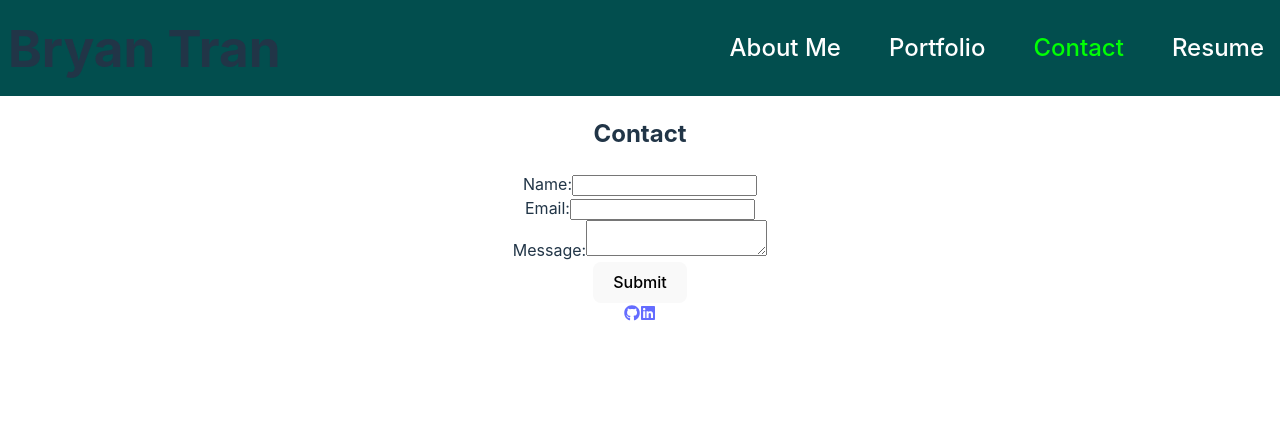
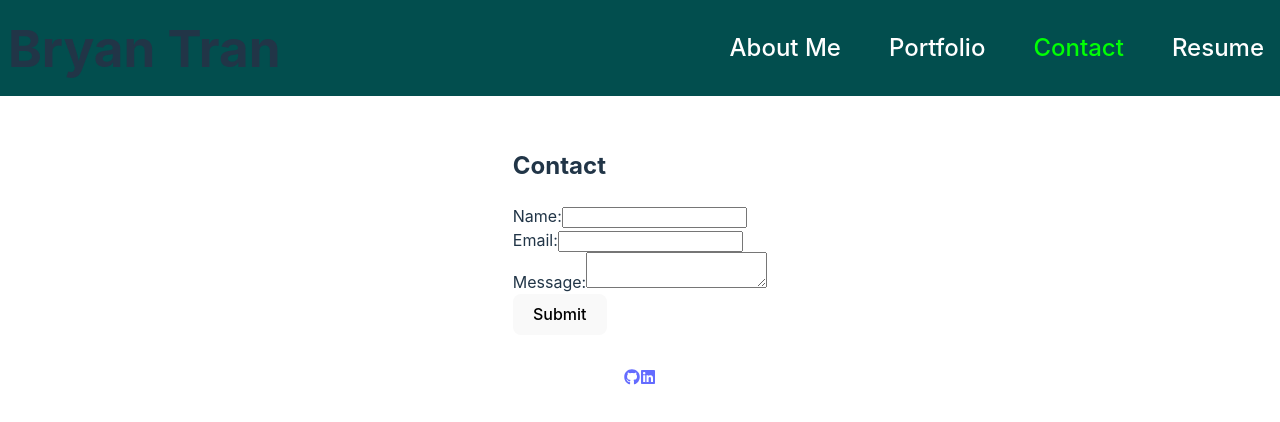
Before and after one commit to iambryantran/react-portfolio, a React (Vite) app: page /contact in a window 1280 px wide. Shown: the top 422 px of the page. Built offline with nearby package versions, Linux system fonts and the light colour scheme.

Commit message:
Added an alert when the user leaves a text field empty

```diff
--- a/src/App.css
+++ b/src/App.css
@@ -77,6 +77,15 @@
   width: 100%;
 }
 
+.contact {
+  display: flex;
+  flex-direction: column;
+  justify-content: space-around;
+  align-items: left;
+  text-align: left;
+  padding: 2em;
+}
+
 .card-row {
   display: flex;
   flex-direction: row;
@@ -109,3 +118,7 @@
   align-items: center;
   min-height: 100%;
 }
+
+.portfolio h2 {
+  padding-left: 1em;
+}
--- a/src/components/Contact.jsx
+++ b/src/components/Contact.jsx
@@ -5,11 +5,17 @@ const Contact = () => {
     const [email, setEmail] = useState('');
     const [message, setMessage] = useState('');
 
+    const handleBlur = (field) => {
+        if (field.trim() === '') {
+            alert('Please enter a value for the field.');
+        }
+    };
+
     const handleSubmit = (e) => {
         e.preventDefault();
 
-        if (message.trim() === '') {
-            alert('Please enter a message.');
+        if (!name.trim() || ! email.trim() || !message.trim()) {
+            alert('Please fill in all fields.');
             return;
         }
 
@@ -25,7 +31,7 @@ const Contact = () => {
     };
 
     return (
-        <div>
+        <div className='contact'>
             <h2>Contact</h2>
             <form onSubmit={handleSubmit}>
                 <div>
@@ -35,6 +41,7 @@ const Contact = () => {
                         id="name"
                         value={name}
                         onChange={(e) => setName(e.target.value)}
+                        onBlur={() => handleBlur(name)}
                     />
                 </div>
                 <div>
@@ -44,6 +51,7 @@ const Contact = () => {
                         id="email"
                         value={email}
                         onChange={(e) => setEmail(e.target.value)}
+                        onBlur={() => handleBlur(email)}
                     />
                 </div>
                 <div>
@@ -52,6 +60,7 @@ const Contact = () => {
                         id="message"
                         value={message}
                         onChange={(e) => setMessage(e.target.value)}
+                        onBlur={() => handleBlur(message)}
                     ></textarea>
                 </div>
                 <button type="submit">Submit</button>
--- a/src/components/Portfolio.jsx
+++ b/src/components/Portfolio.jsx
@@ -1,5 +1,4 @@
 import Card from 'react-bootstrap/Card';
-
 import { FaGithub } from 'react-icons/fa';
 
 const Portfolio = () => {
```
